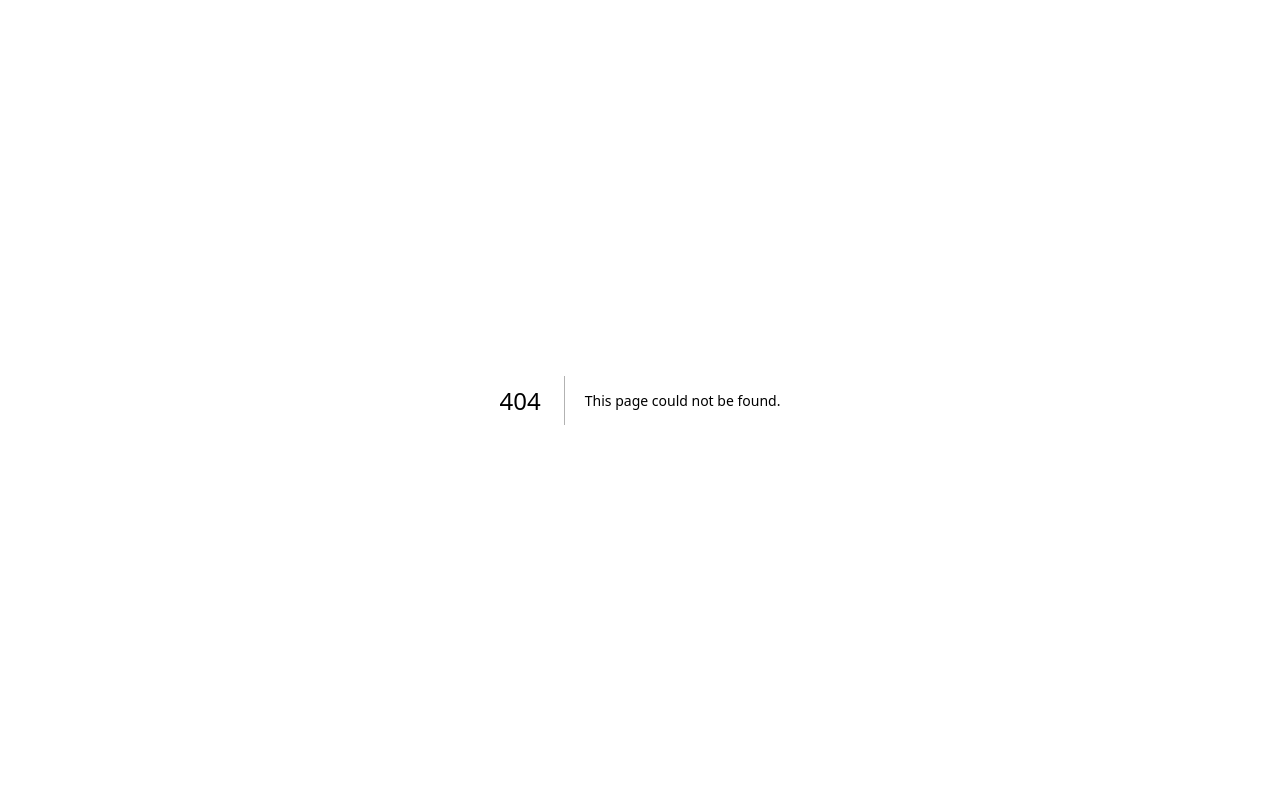
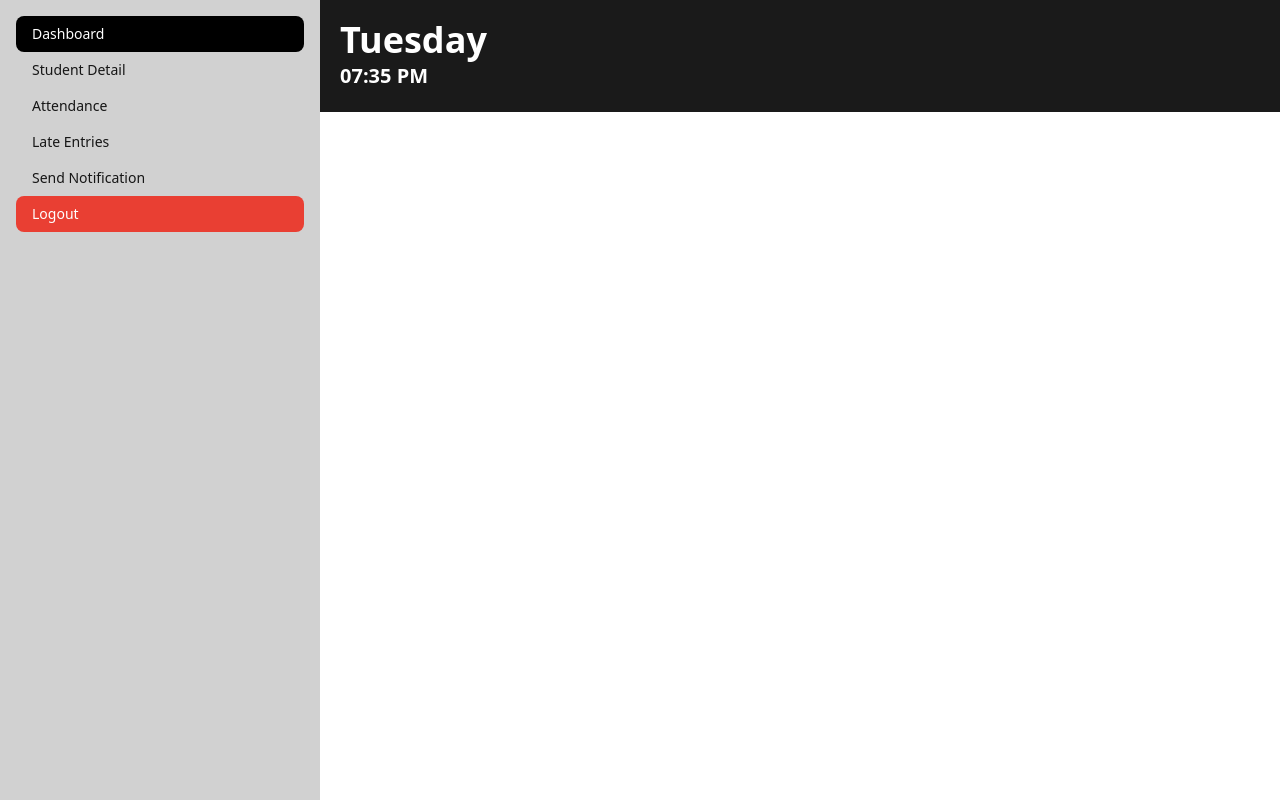
Before and after one commit to Shuaibullattil/lateCheck, a Next.js app in the folder sampleone/: page /dashboard in a window 1280 px wide. Before the commit this address had no page. Built offline with nearby package versions, Linux system fonts and the light colour scheme.

Commit message:
dashboard

```diff
--- /dev/null
+++ b/package.json
@@ -0,0 +1,5 @@
+{
+  "dependencies": {
+    "react-qr-reader": "^3.0.0-beta-1"
+  }
+}
--- a/sampleone/package.json
+++ b/sampleone/package.json
@@ -9,6 +9,7 @@
     "lint": "next lint"
   },
   "dependencies": {
+    "@tailwindcss/typography": "^0.5.16",
     "next": "15.1.5",
     "react": "^19.0.0",
     "react-dom": "^19.0.0"
--- /dev/null
+++ b/sampleone/src/app/components/QrScanner.js
@@ -0,0 +1,38 @@
+// components/QrScanner.js
+
+'use client'; // Mark this file as a client component
+
+import React, { useState } from "react";
+import dynamic from "next/dynamic";
+
+// Dynamically import the QR Reader and disable SSR
+const QrReader = dynamic(() => import("react-qr-reader"), { ssr: false });
+
+const QrScanner = () => {
+  const [scanResult, setScanResult] = useState("");
+
+  const handleScan = (data) => {
+    if (data) {
+      setScanResult(data);
+    }
+  };
+
+  const handleError = (err) => {
+    console.error(err);
+  };
+
+  return (
+    <div>
+      <h2>QR Scanner</h2>
+      <QrReader
+        delay={300}
+        style={{ width: "100%" }}
+        onError={handleError}
+        onScan={handleScan}
+      />
+      {scanResult && <p>Scanned Result: {scanResult}</p>}
+    </div>
+  );
+};
+
+export default QrScanner;
--- /dev/null
+++ b/sampleone/src/app/components/sidebar.tsx
@@ -0,0 +1,23 @@
+// components/sidebar.tsx
+import React from 'react';
+
+const SideBar = () => {
+    return (
+        <div className="drawer drawer-open ">
+            <input id="my-drawer" type="checkbox" className="drawer-toggle" />
+            <div className="drawer-side">
+                <label htmlFor="my-drawer" className="drawer-overlay"></label>
+                <ul className="menu p-4  h-full w-80 bg-base-300 text-base-content">
+                    <li><a className='bg-black text-white'>Dashboard</a></li>
+                    <li><a>Student Detail</a></li>
+                    <li><a>Attendance</a></li>
+                    <li><a>Late Entries</a></li>
+                    <li><a>Send Notification</a></li>
+                    <li><a className='bg-error text-white'>Logout</a></li>
+                </ul>
+            </div>
+        </div>
+    );
+};
+
+export default SideBar;
--- /dev/null
+++ b/sampleone/src/app/dashboard/page.tsx
@@ -0,0 +1,39 @@
+// pages/dashboard.tsx
+import React from 'react';
+import SideBar from '../components/sidebar';
+
+const daysOfWeek = ["Sunday", "Monday", "Tuesday", "Wednesday", "Thursday", "Friday", "Saturday"];
+const today = new Date();
+const weekDay = daysOfWeek[today.getDay()];
+
+const now = new Date();
+let hours = now.getHours(); // Get the hour (0-23)
+const minutes = now.getMinutes(); // Get the minutes (0-59)
+
+// Determine AM/PM
+const ampm = hours >= 12 ? 'PM' : 'AM';
+
+// Convert to 12-hour format
+hours = hours % 12;
+hours = hours ? hours : 12; // Handle the case when hours == 0 (midnight)
+
+// Format minutes to always show two digits
+const formattedTime = `${hours.toString().padStart(2, '0')}:${minutes.toString().padStart(2, '0')} ${ampm}`;
+
+
+export default function Dashboard() {
+    return (
+        <div className='flex'>
+            <div className='flex-none w-80'>
+                <SideBar />
+            </div >
+            <div className='flex-1 bg-neutral h-28'>
+                <div className='prose p-5'>
+                    <h1 className='m-0 text-white'>{weekDay}</h1>
+                    <h3 className='m-0 text-white'>{formattedTime}</h3>
+                </div>
+            </div>
+        </div>
+
+    );
+}
--- /dev/null
+++ b/sampleone/src/app/qrscanner/page.tsx
@@ -0,0 +1,12 @@
+import QrScanner from "../components/QrScanner";
+
+export default function myscanner(){
+    return(
+        <div className="mx-auto mt-10 w-64">
+            <div className="mx-auto mt-10 w-64 h-64 bg-neutral-content">
+            <h1>Welcome to QR Scanner</h1>
+
+            </div>
+        </div>
+    );
+}
--- a/sampleone/tailwind.config.ts
+++ b/sampleone/tailwind.config.ts
@@ -19,6 +19,7 @@ export default {
   },
   plugins: [
     require('daisyui'),
+    require("@tailwindcss/typography"), require("daisyui"),
   ],
 
 } satisfies Config;
```
Also changed, not shown: 2 other files (tests, documents, lock files or other folders).
